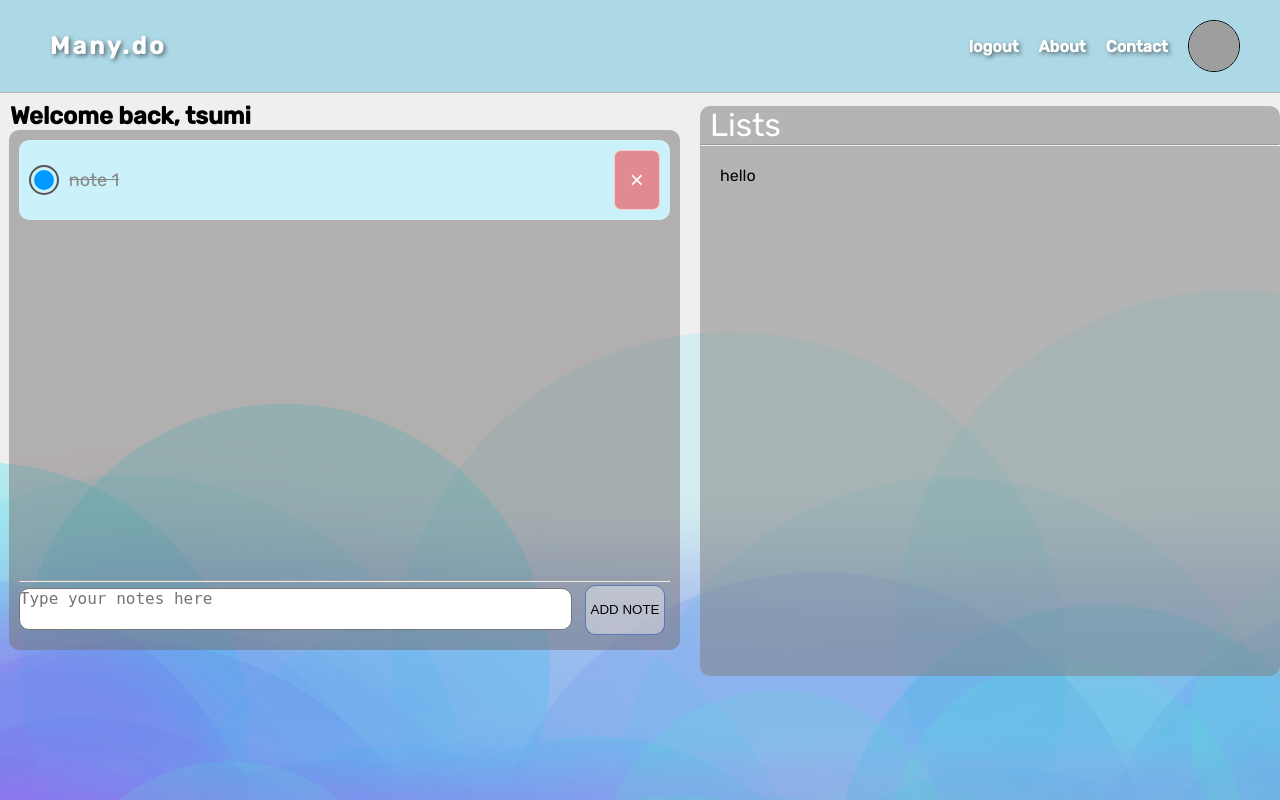
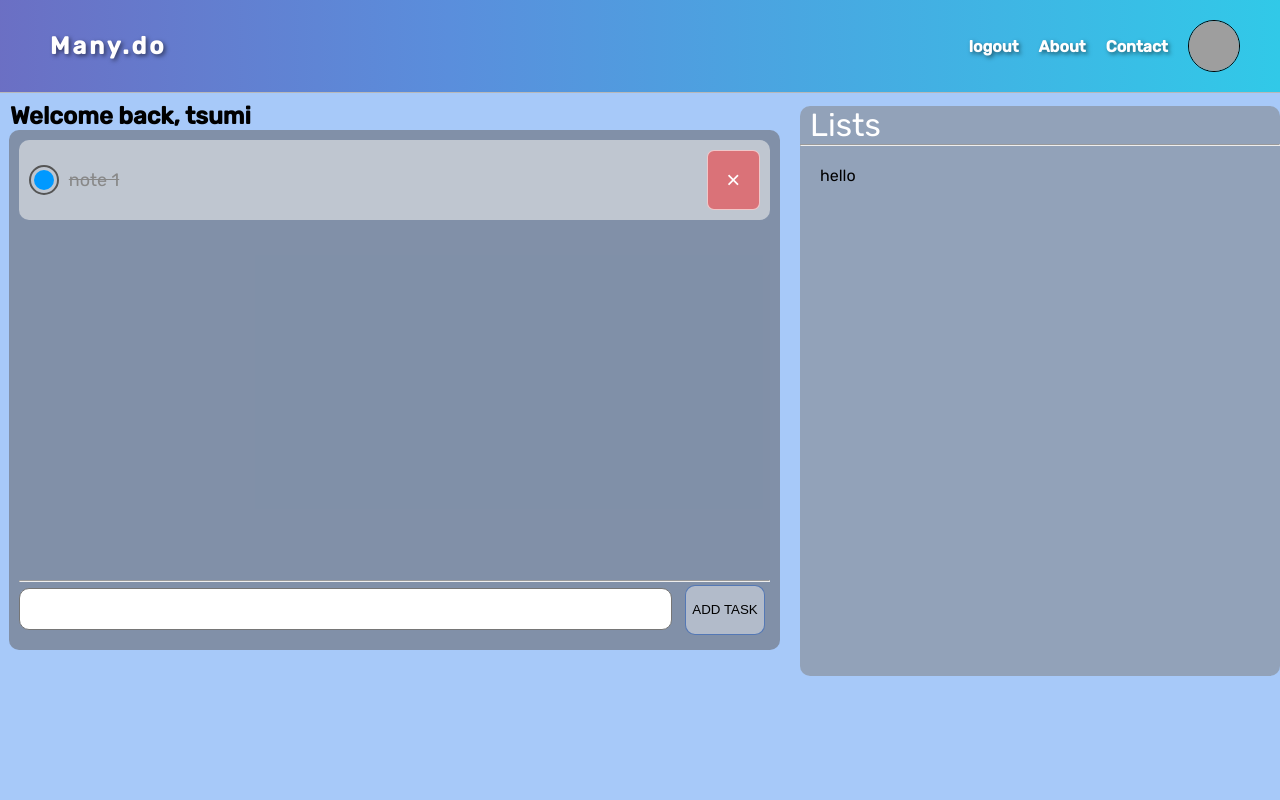
Before and after one commit to tsuminetic/dockerproj, a Flask app: page / in a window 1280 px wide. Run offline with Flask 3, Linux system fonts and the light colour scheme; a user stored in the database is signed in; data comes from the database, SQL or seed files in the repository; grey boxes are pictures that could not be loaded.

Commit message:
frontend changes

```diff
--- a/app.py
+++ b/app.py
@@ -28,7 +28,7 @@ def create_app():
 
 
 
-    from user.user import User
+    from models import User,Note
 
     #session manager
     login_manager=LoginManager()
--- a/auth.py
+++ b/auth.py
@@ -1,5 +1,5 @@
 from flask import Blueprint, render_template, request,flash, redirect, url_for
-from user.user import User
+from models import User
 from app import db
 from werkzeug.security import generate_password_hash,check_password_hash
 from flask_login import login_required,login_user,logout_user, current_user
--- a/static/css/style.css
+++ b/static/css/style.css
@@ -6,13 +6,13 @@
 body {
     font-family: Rubik;
     overflow-x: hidden;
-    background-color: rgb(239, 239, 239);
-    background-image: url('/static/Untitled.png');
+    background-color: rgb(167, 201, 249);
+    /* background-image: url('/static/Untitled.png'); */
 }
 
 nav {
     display: flex;
-    background-color: lightblue;
+    background-image: linear-gradient(90deg, #5853b3c2 0%, #5a8edc 35%, #31c9e8 100%);
     justify-content: space-between; /* Changed to space-between */
     padding: 20px 40px; /* Increased horizontal padding */
     color: rgb(255, 254, 254);
--- a/templates/index.html
+++ b/templates/index.html
@@ -11,7 +11,7 @@
   }
   .notes-container {
     height: 500px; /* Set a fixed height */
-    background-color: #746e6e7e; /* Set a different color for the container */
+    background-color: #5955557e; /* Set a different color for the container */
     padding: 10px; /* Add padding for better visibility */
     border-radius: 10px; /* Add rounded corners */
     margin-left: 1%;
@@ -24,7 +24,7 @@
     overflow-y: auto; /* Enable vertical scrollbar */
   }
   .list-group-item {
-    background-color: rgb(203, 242, 250);
+    background-color: rgba(241, 241, 241, 0.555);
     padding: 10px;
     margin-bottom: 10px; /* Add space between list items */
     border-radius: 10px; /* Add rounded corners */
@@ -111,7 +111,7 @@
 
   .aside-container {
       background-color: rgba(128, 128, 128, 0.53);
-      width: 580px;
+      width: 480px;
       height: 570px;
       border-radius: 10px;
       float: right;
@@ -143,7 +143,7 @@
 
   <div class="notes-container">
     <ul class="list-group notes-list" id="notes">
-      {% for note in user.notes %}
+      {% for note in user.notes|reverse %}
       <li class="list-group-item">
         <input type="checkbox" class="note-checkbox" {% if note.completed %}checked{% endif %} onChange="toggleCompleted('{{ note.id }}', this)">
         <p class="note-text">{{ note.data }}</p>
@@ -155,91 +155,13 @@
     </ul>
     <hr>
     <form method="POST">
-      <textarea name="note" id="note" class="form-control" placeholder="Type your notes here"></textarea>
-      <button type="submit" class="'btn">Add note</button>
+      <textarea name="note" id="note" class="form-control"></textarea>
+      <button type="submit" class="'btn">Add task</button>
     </form>
   </div>
 </section>
 
-
 <script>
-  document.addEventListener("DOMContentLoaded", function() {
-      var notes = document.querySelectorAll('.list-group-item');
-
-      notes.forEach(function(note) {
-          var textElement = note.querySelector('.note-text'); // Assuming there's a class "note-text" for the text content
-          var deleteButton = note.querySelector('.close'); // Assuming there's a class "close" for the delete button
-          var text = textElement.textContent.trim();
-          var containerWidth = note.offsetWidth; // Width of the note container
-          var buttonWidth = deleteButton.offsetWidth; // Width of the delete button
-          var availableWidth = containerWidth - buttonWidth; // Available space for text
-
-          // Adjust available width for padding or margin if any
-          availableWidth -= 20; // Assuming 10px padding/margin on each side
-
-          // Measure text width
-          textElement.style.visibility = 'hidden';
-          var textWidth = textElement.offsetWidth;
-          textElement.style.visibility = 'visible';
-
-          // Compare text width with available width
-          if (textWidth > availableWidth) {
-              // Truncate text and add ellipsis
-              while (textElement.offsetWidth > availableWidth - 20) { // Adjust for padding/margin
-                  text = text.slice(0, -1);
-                  textElement.textContent = text + '...';
-              }
-          }
-      });
-  });
-  </script>
-
-
-
-<script>
-document.addEventListener("DOMContentLoaded", function() {
-    var notes = document.querySelectorAll('.list-group-item');
-
-    notes.forEach(function(note) {
-        var textElement = note.querySelector('.note-text');
-        var deleteButton = note.querySelector('.close');
-        var checkbox = note.querySelector('.note-checkbox');
-        var text = textElement.textContent.trim();
-        var containerWidth = note.offsetWidth;
-        var buttonWidth = deleteButton.offsetWidth;
-        var availableWidth = containerWidth - buttonWidth - 20; // Adjust for padding/margin
-
-        // Measure text width
-        textElement.style.visibility = 'hidden';
-        var textWidth = textElement.offsetWidth;
-        textElement.style.visibility = 'visible';
-
-        // Compare text width with available width
-        if (textWidth > availableWidth) {
-            // Truncate text and add ellipsis
-            while (textElement.offsetWidth > availableWidth) {
-                text = text.slice(0, -1);
-                textElement.textContent = text + '...';
-            }
-        }
-
-        // Toggle delete button visibility based on checkbox state
-        function toggleDeleteButtonVisibility() {
-            if (checkbox.checked) {
-                deleteButton.style.display = 'block';
-            } else {
-                deleteButton.style.display = 'none';
-            }
-        }
-
-        // Check initial state of checkbox and adjust delete button visibility
-        toggleDeleteButtonVisibility();
-
-        // Add event listener to checkbox to toggle delete button visibility
-        checkbox.addEventListener('change', toggleDeleteButtonVisibility);
-    });
-});
-
 function toggleCompleted(noteId, checkbox) {
     fetch('/toggle-completed', {
         method: 'POST',
--- a/views.py
+++ b/views.py
@@ -1,6 +1,6 @@
 from flask import Blueprint, render_template, request,flash, jsonify
 from flask_login import login_required,current_user
-from note.notes import Note
+from models import Note
 from app import db
 import json
 from flask import url_for,redirect
```
Also changed, not shown: models.py (renamed from models-1.py).
